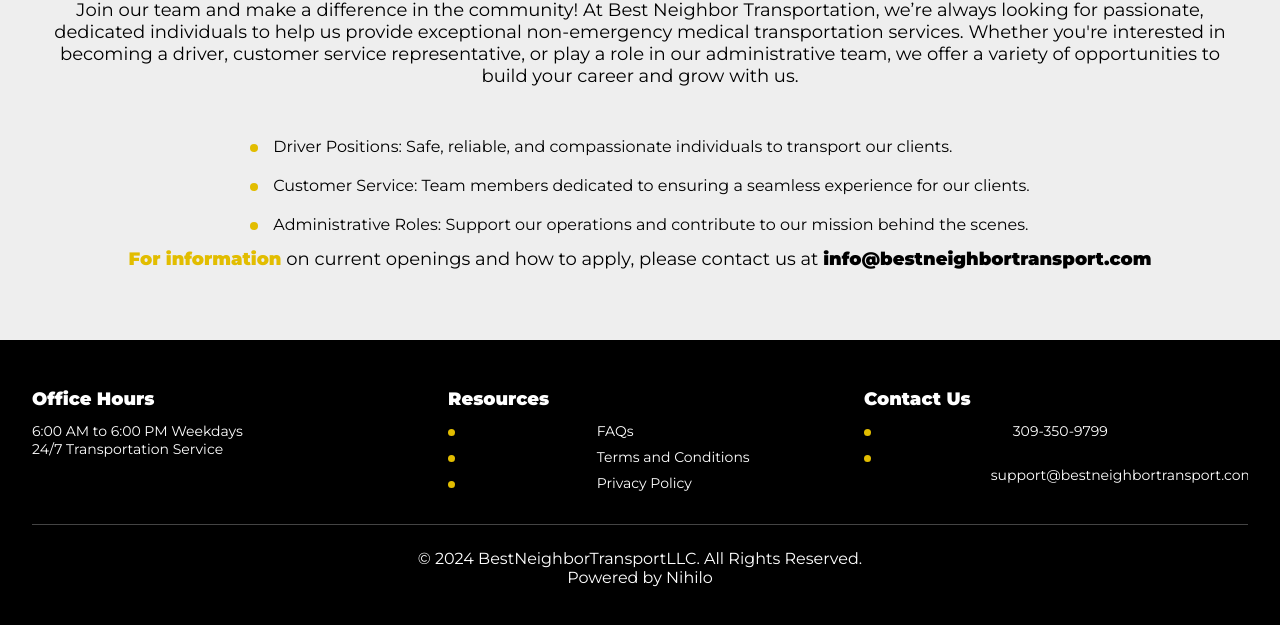
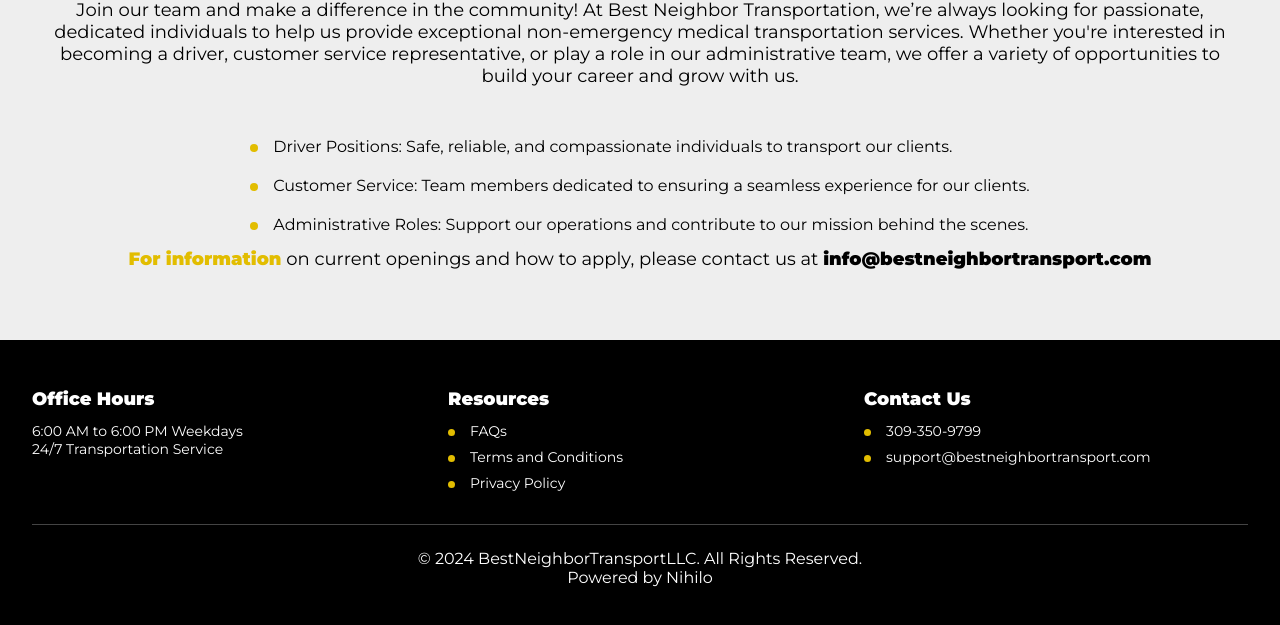
Before and after one commit to truthseeker-7/Best-Neighbor-Transportation-, a plain HTML site: page index.html in a window 1280 px wide. Shown: the part 2152-2777 px from the top of the page. Drawn offline with Linux system fonts and the light colour scheme.

Commit message:
Update style.css

```diff
--- a/style.css
+++ b/style.css
@@ -516,9 +516,6 @@ li::before {
         font-size: larger;
     }
 
-    footer a:first-child{
-        margin-left:33%;
-    }
 
 }
 
```
